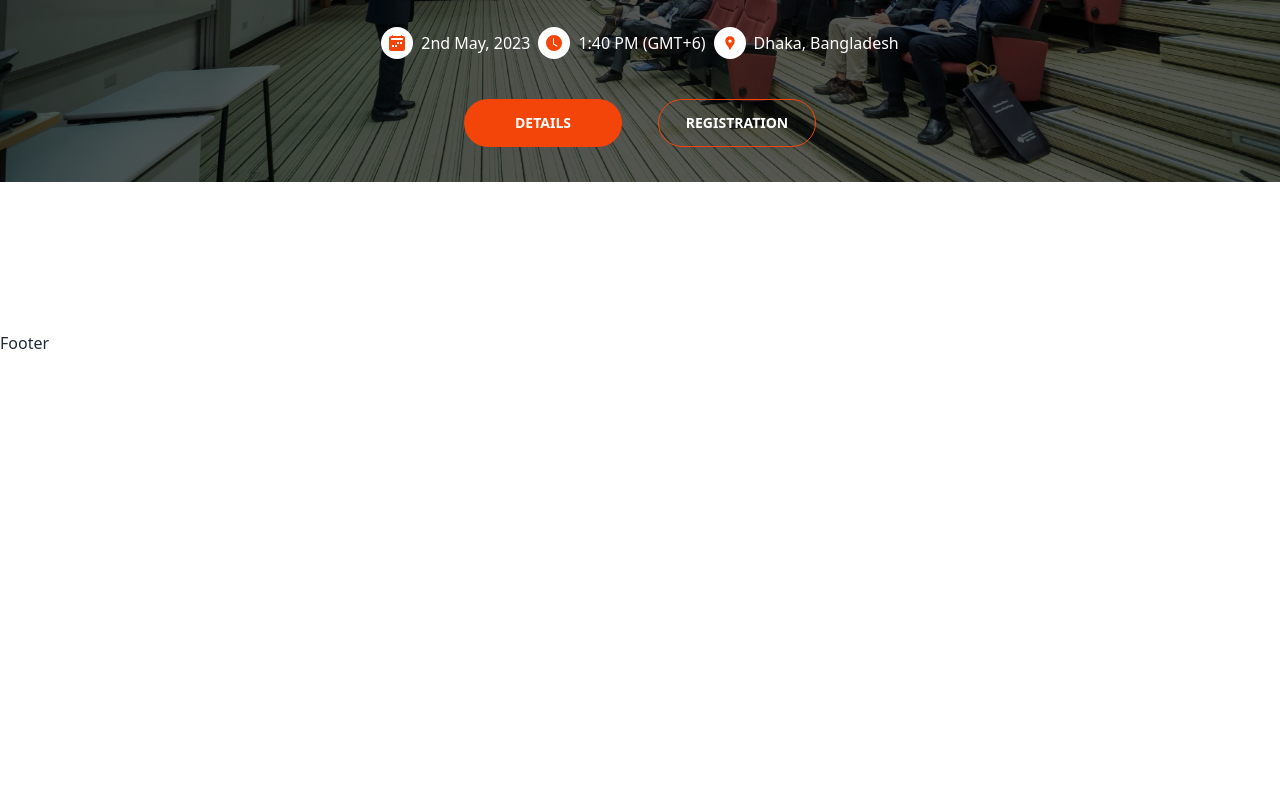
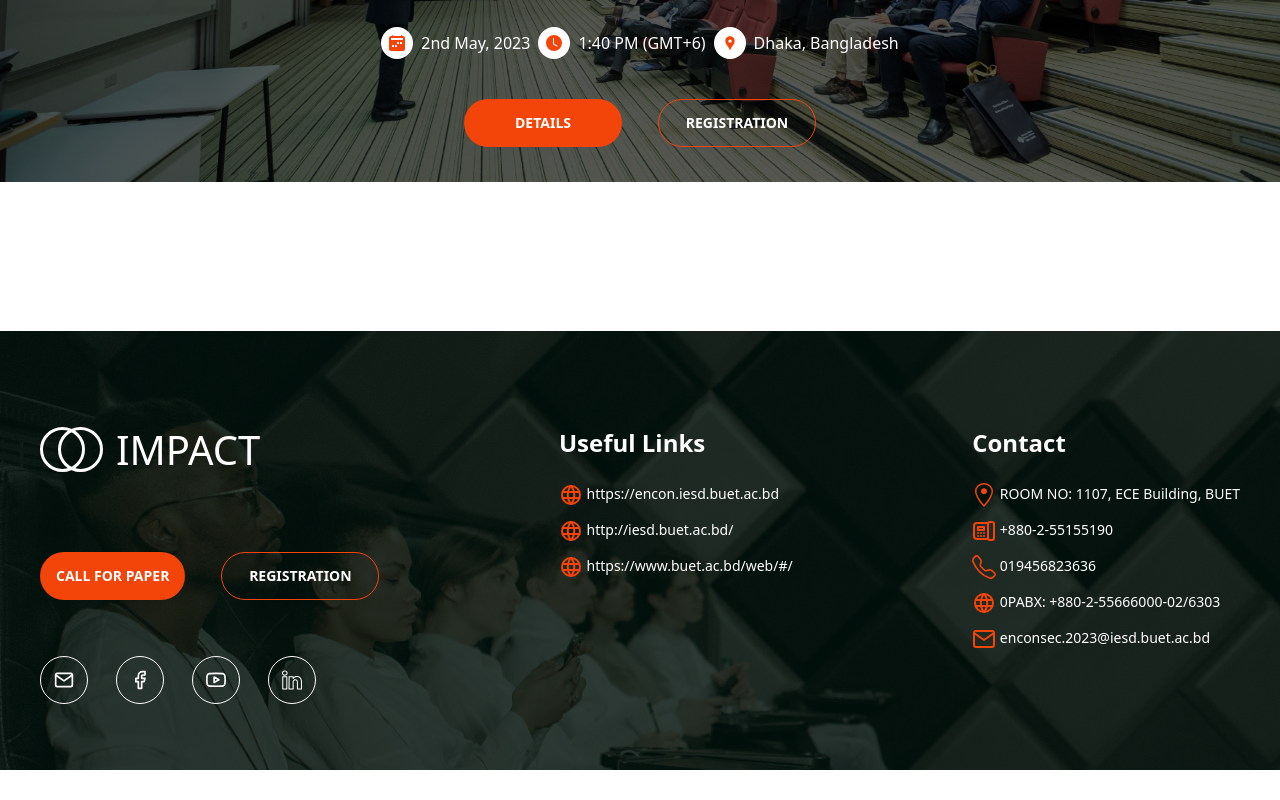
Before and after one commit to the-nazzmul/Impact, a React (Vite) app: page / in a window 1280 px wide. Shown: the part 469-1269 px from the top of the page. Before the commit the page ends 824 px from the top, so only its background shows below. Built offline with nearby package versions, Linux system fonts and the light colour scheme.

Commit message:
footer basic

```diff
--- a/src/Components/Shared/Footer/Footer.jsx
+++ b/src/Components/Shared/Footer/Footer.jsx
@@ -1,11 +1,164 @@
-
+import { Link } from "react-router-dom";
+import logo from "./../../../assets/logo.svg";
+import { SlSocialLinkedin } from "react-icons/sl";
+import { FiFacebook, FiMail, FiYoutube } from "react-icons/fi";
+import { TbWorld } from "react-icons/tb";
+import { GoLocation } from "react-icons/go";
+import { TbDeviceLandlinePhone } from "react-icons/tb";
+import { BsTelephone } from "react-icons/bs";
 
 const Footer = () => {
-    return (
-        <div>
-            <h1>Footer</h1>
+  return (
+    <>
+      <footer className="footer  text-base-content footer-bg min-h-[439px] relative">
+        <div className="bg-[#00110C] w-full h-full absolute opacity-80"></div>
+        <div
+          id="footer-container"
+          className="text-white w-full absolute z-10 p-10 2xl:px-80 xl:py-24 flex flex-col lg:flex-row justify-between"
+        >
+          {/* 1st */}
+          <div>
+            <div className="mb-20">
+              <Link to="/">
+                <div className="flex gap-[13px] items-center">
+                  <img src={logo} alt="logo" />
+                  <h3 className="uppercase text-[40px]">Impact</h3>
+                </div>
+              </Link>
+            </div>
+            <div className="flex flex-col xl:flex-row gap-9">
+              <button className="btn bg-[#F34509] border-0 rounded-[50px] text-white hover:text-black hover:scale-110">
+                Call for Paper
+              </button>
+              <button className="btn bg-transparent border-[#F34509] rounded-[50px] text-white w-[158px]">
+                Registration
+              </button>
+            </div>
+            <div className="flex gap-7 mt-14">
+              <button className="btn btn-outline btn-circle text-white">
+                <FiMail size={20}></FiMail>
+              </button>
+              <button className="btn btn-outline btn-circle text-white">
+                <FiFacebook size={20}></FiFacebook>
+              </button>
+              <button className="btn btn-outline btn-circle text-white">
+                <FiYoutube size={20}></FiYoutube>
+              </button>
+              <button className="btn btn-outline btn-circle text-white">
+                <SlSocialLinkedin size={20}></SlSocialLinkedin>
+              </button>
+            </div>
+          </div>
+          {/* 2nd */}
+          <div>
+            <h3 className="font-bold text-white text-2xl mb-6">Useful Links</h3>
+            <ul className="flex flex-col gap-3 ">
+              <li>
+                <TbWorld className="text-[#F34509] inline-block" size={24} />{" "}
+                https://encon.iesd.buet.ac.bd
+              </li>
+              <li>
+                <TbWorld className="text-[#F34509] inline-block" size={24} />{" "}
+                http://iesd.buet.ac.bd/
+              </li>
+              <li>
+                <TbWorld className="text-[#F34509] inline-block" size={24} />{" "}
+                https://www.buet.ac.bd/web/#/
+              </li>
+            </ul>
+          </div>
+          {/* 3rd */}
+          <div>
+            <h3 className="font-bold text-white text-2xl mb-6">Contact</h3>
+            <ul className="flex flex-col gap-3 ">
+              <li>
+                <GoLocation className="text-[#F34509] inline-block" size={24} />{" "}
+                ROOM NO: 1107, ECE Building, BUET
+              </li>
+              <li>
+                <TbDeviceLandlinePhone
+                  className="text-[#F34509] inline-block"
+                  size={24}
+                />{" "}
+                +880-2-55155190
+              </li>
+              <li>
+                <BsTelephone
+                  className="text-[#F34509] inline-block"
+                  size={24}
+                />{" "}
+                019456823636
+              </li>
+              <li>
+                <TbWorld className="text-[#F34509] inline-block" size={24} />{" "}
+                0PABX: +880-2-55666000-02/6303
+              </li>
+              <li>
+                <FiMail className="text-[#F34509] inline-block" size={24} />{" "}
+                enconsec.2023@iesd.buet.ac.bd
+              </li>
+            </ul>
+          </div>
         </div>
-    );
+      </footer>
+      {/* <footer className="footer px-10 py-4 border-t bg-base-200 text-base-content border-base-300">
+        <div className="items-center grid-flow-col">
+          <svg
+            width="24"
+            height="24"
+            viewBox="0 0 24 24"
+            xmlns="http://www.w3.org/2000/svg"
+            fillRule="evenodd"
+            clipRule="evenodd"
+            className="fill-current"
+          >
+            <path d="M22.672 15.226l-2.432.811.841 2.515c.33 1.019-.209 2.127-1.23 2.456-1.15.325-2.148-.321-2.463-1.226l-.84-2.518-5.013 1.677.84 2.517c.391 1.203-.434 2.542-1.831 2.542-.88 0-1.601-.564-1.86-1.314l-.842-2.516-2.431.809c-1.135.328-2.145-.317-2.463-1.229-.329-1.018.211-2.127 1.231-2.456l2.432-.809-1.621-4.823-2.432.808c-1.355.384-2.558-.59-2.558-1.839 0-.817.509-1.582 1.327-1.846l2.433-.809-.842-2.515c-.33-1.02.211-2.129 1.232-2.458 1.02-.329 2.13.209 2.461 1.229l.842 2.515 5.011-1.677-.839-2.517c-.403-1.238.484-2.553 1.843-2.553.819 0 1.585.509 1.85 1.326l.841 2.517 2.431-.81c1.02-.33 2.131.211 2.461 1.229.332 1.018-.21 2.126-1.23 2.456l-2.433.809 1.622 4.823 2.433-.809c1.242-.401 2.557.484 2.557 1.838 0 .819-.51 1.583-1.328 1.847m-8.992-6.428l-5.01 1.675 1.619 4.828 5.011-1.674-1.62-4.829z"></path>
+          </svg>
+          <p>
+            ACME Industries Ltd. <br />
+            Providing reliable tech since 1992
+          </p>
+        </div>
+        <div className="md:place-self-center md:justify-self-end">
+          <div className="grid grid-flow-col gap-4">
+            <a>
+              <svg
+                xmlns="http://www.w3.org/2000/svg"
+                width="24"
+                height="24"
+                viewBox="0 0 24 24"
+                className="fill-current"
+              >
+                <path d="M24 4.557c-.883.392-1.832.656-2.828.775 1.017-.609 1.798-1.574 2.165-2.724-.951.564-2.005.974-3.127 1.195-.897-.957-2.178-1.555-3.594-1.555-3.179 0-5.515 2.966-4.797 6.045-4.091-.205-7.719-2.165-10.148-5.144-1.29 2.213-.669 5.108 1.523 6.574-.806-.026-1.566-.247-2.229-.616-.054 2.281 1.581 4.415 3.949 4.89-.693.188-1.452.232-2.224.084.626 1.956 2.444 3.379 4.6 3.419-2.07 1.623-4.678 2.348-7.29 2.04 2.179 1.397 4.768 2.212 7.548 2.212 9.142 0 14.307-7.721 13.995-14.646.962-.695 1.797-1.562 2.457-2.549z"></path>
+              </svg>
+            </a>
+            <a>
+              <svg
+                xmlns="http://www.w3.org/2000/svg"
+                width="24"
+                height="24"
+                viewBox="0 0 24 24"
+                className="fill-current"
+              >
+                <path d="M19.615 3.184c-3.604-.246-11.631-.245-15.23 0-3.897.266-4.356 2.62-4.385 8.816.029 6.185.484 8.549 4.385 8.816 3.6.245 11.626.246 15.23 0 3.897-.266 4.356-2.62 4.385-8.816-.029-6.185-.484-8.549-4.385-8.816zm-10.615 12.816v-8l8 3.993-8 4.007z"></path>
+              </svg>
+            </a>
+            <a>
+              <svg
+                xmlns="http://www.w3.org/2000/svg"
+                width="24"
+                height="24"
+                viewBox="0 0 24 24"
+                className="fill-current"
+              >
+                <path d="M9 8h-3v4h3v12h5v-12h3.642l.358-4h-4v-1.667c0-.955.192-1.333 1.115-1.333h2.885v-5h-3.808c-3.596 0-5.192 1.583-5.192 4.615v3.385z"></path>
+              </svg>
+            </a>
+          </div>
+        </div>
+      </footer> */}
+    </>
+  );
 };
 
 export default Footer;
--- a/src/index.css
+++ b/src/index.css
@@ -5,6 +5,10 @@
 .nav-bg {
   background-image: url("./assets/NavImg.jpeg");
 }
+.footer-bg{
+    background-image: url("./assets/footer.png");
+    background-repeat: repeat;
+}
 .nav-link{
     @apply hover:scale-125
 }
```
Also changed, not shown: src/assets/footer.png (added).
